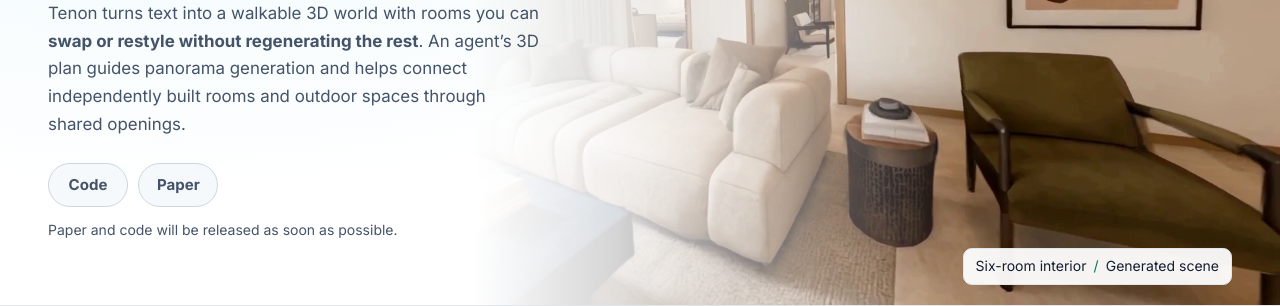
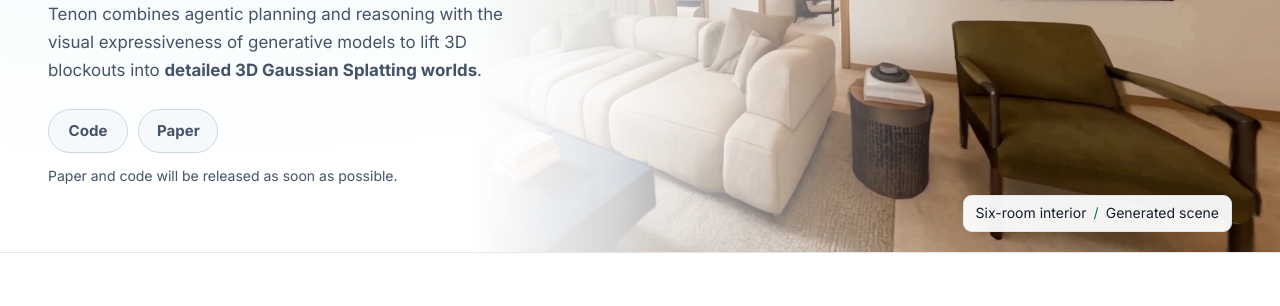
Before and after one commit to YuyangYin/Tenon_Web, a plain HTML site: page index.html in a window 1280 px wide. Shown: the part 376-682 px from the top of the page. Drawn offline with Linux system fonts and the light colour scheme.

Commit message:
Describe agent planning and Gaussian Splatting on the homepage

```diff
--- a/index.html
+++ b/index.html
@@ -4,7 +4,7 @@
   <meta charset="utf-8">
   <meta name="viewport" content="width=device-width, initial-scale=1">
   <meta name="color-scheme" content="light">
-  <meta name="description" content="Tenon turns text into walkable 3D worlds with rooms that can be swapped or restyled independently.">
+  <meta name="description" content="Tenon combines agentic planning and reasoning with the visual expressiveness of generative models to lift 3D blockouts into detailed 3D Gaussian Splatting worlds.">
   <title>Tenon · Planning, Generating, and Assembling Composable 3D Worlds</title>
   <link rel="stylesheet" href="styles.css?v=indoor">
 </head>
@@ -26,7 +26,7 @@
       <div class="shell hero-inner">
         <div class="hero-copy">
           <h1 id="project-title"><span class="project-name">Tenon</span> Planning, Generating, and Assembling Composable 3D Worlds</h1>
-          <p class="intro">Tenon turns text into a walkable 3D world with rooms you can <strong>swap or restyle without regenerating the rest</strong>. An agent’s 3D plan guides panorama generation and helps connect independently built rooms and outdoor spaces through shared openings.</p>
+          <p class="intro">Tenon combines agentic planning and reasoning with the visual expressiveness of generative models to lift 3D blockouts into <strong>detailed 3D Gaussian Splatting worlds</strong>.</p>
           <div class="project-resources" role="group" aria-label="Project resources">
             <button class="resource-button" type="button" aria-describedby="release" disabled>Code</button>
             <button class="resource-button" type="button" aria-describedby="release" disabled>Paper</button>
```
